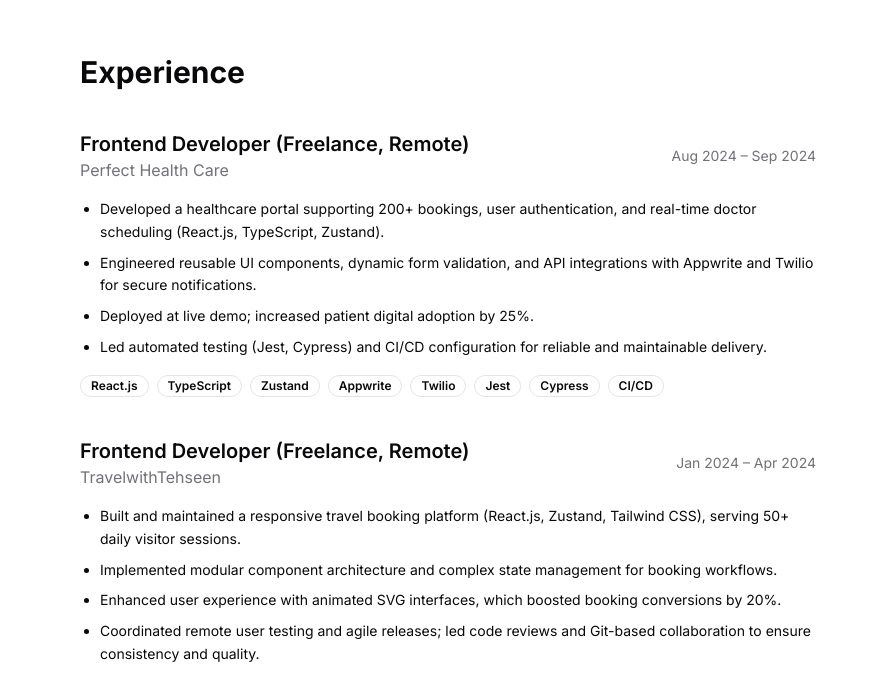
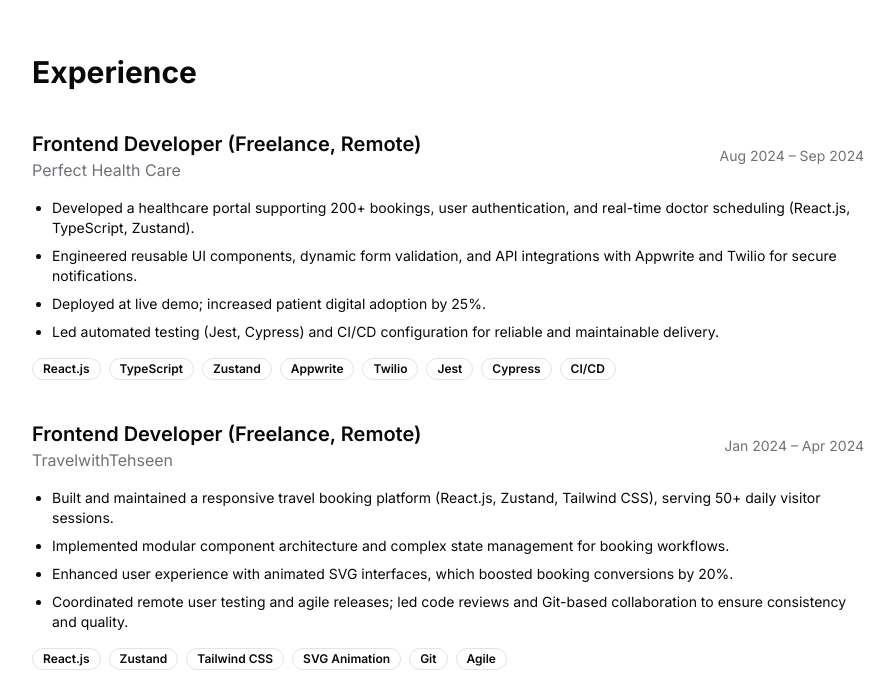
Before and after one commit to Zuhaib-dev/new-portfolio, a Next.js app: page / in a window 1280 px wide. Shown: the part 610-1291 px from the top of the page, without its empty margins (192-1087 px from the left). Built offline with nearby package versions, Linux system fonts and the light colour scheme.

Commit message:
Done with the enhancing the site

```diff
--- a/components/experience.tsx
+++ b/components/experience.tsx
@@ -28,21 +28,17 @@ const experiences = [
     ],
     skills: ["React.js", "Zustand", "Tailwind CSS", "SVG Animation", "Git", "Agile"]
   },
+
 ]
 
 export default function Experience() {
   return (
-    <section
-      id="experience"
-      className="py-10 relative overflow-hidden"
-      style={{ minHeight: "60vh" }} // prevents layout jumps when loading
-    >
+    <section id="experience" className="py-10">
       <motion.div
         initial={{ opacity: 0, y: 20 }}
         whileInView={{ opacity: 1, y: 0 }}
-        viewport={{ once: true, amount: 0.2 }} // triggers slightly later to avoid reflow
-        transition={{ duration: 0.4, ease: "easeOut" }}
-        className="max-w-3xl mx-auto px-4"
+        viewport={{ once: true }}
+        transition={{ duration: 0.5 }}
       >
         <h2 className="text-3xl font-bold mb-10">Experience</h2>
 
@@ -50,26 +46,23 @@ export default function Experience() {
           {experiences.map((exp, index) => (
             <motion.div
               key={index}
-              initial={{ opacity: 0, y: 10 }}
+              initial={{ opacity: 0, y: 20 }}
               whileInView={{ opacity: 1, y: 0 }}
-              viewport={{ once: true, amount: 0.3 }}
-              transition={{ duration: 0.4, delay: index * 0.1, ease: "easeOut" }}
+              viewport={{ once: true }}
+              transition={{ duration: 0.5, delay: index * 0.1 }}
               className="space-y-4"
-              style={{ willChange: "transform" }} // prevents minor layout flickers
             >
               <div className="flex flex-col sm:flex-row sm:items-center justify-between">
                 <div>
                   <h3 className="text-xl font-semibold">{exp.title}</h3>
                   <p className="text-muted-foreground">{exp.company}</p>
                 </div>
-                <p className="text-sm text-muted-foreground flex-shrink-0">
-                  {exp.period}
-                </p>
+                <p className="text-sm text-muted-foreground">{exp.period}</p>
               </div>
 
               <ul className="list-disc pl-5 space-y-2">
                 {exp.responsibilities.map((resp, idx) => (
-                  <li key={idx} className="text-sm leading-relaxed">
+                  <li key={idx} className="text-sm">
                     {resp}
                   </li>
                 ))}
```
